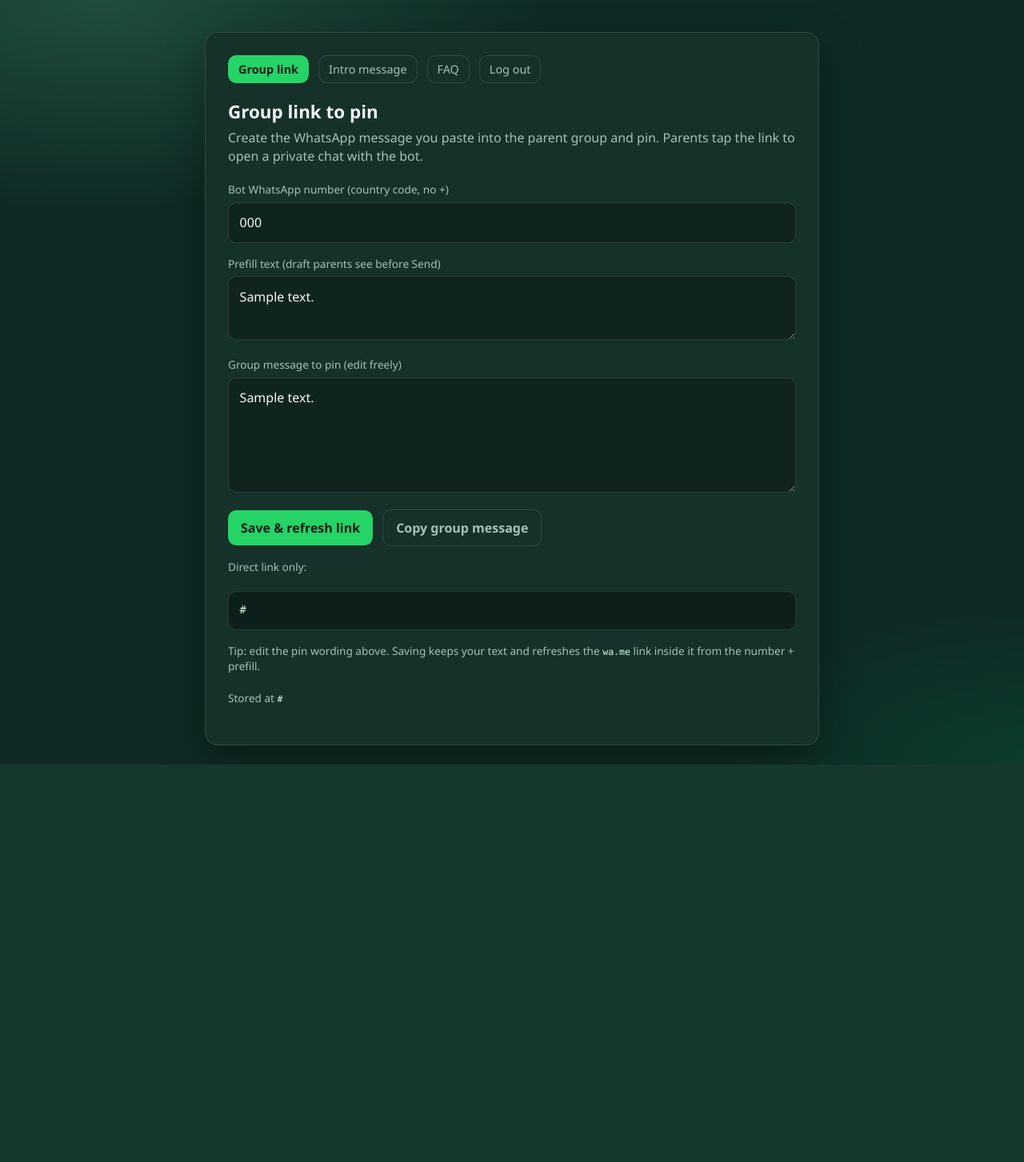
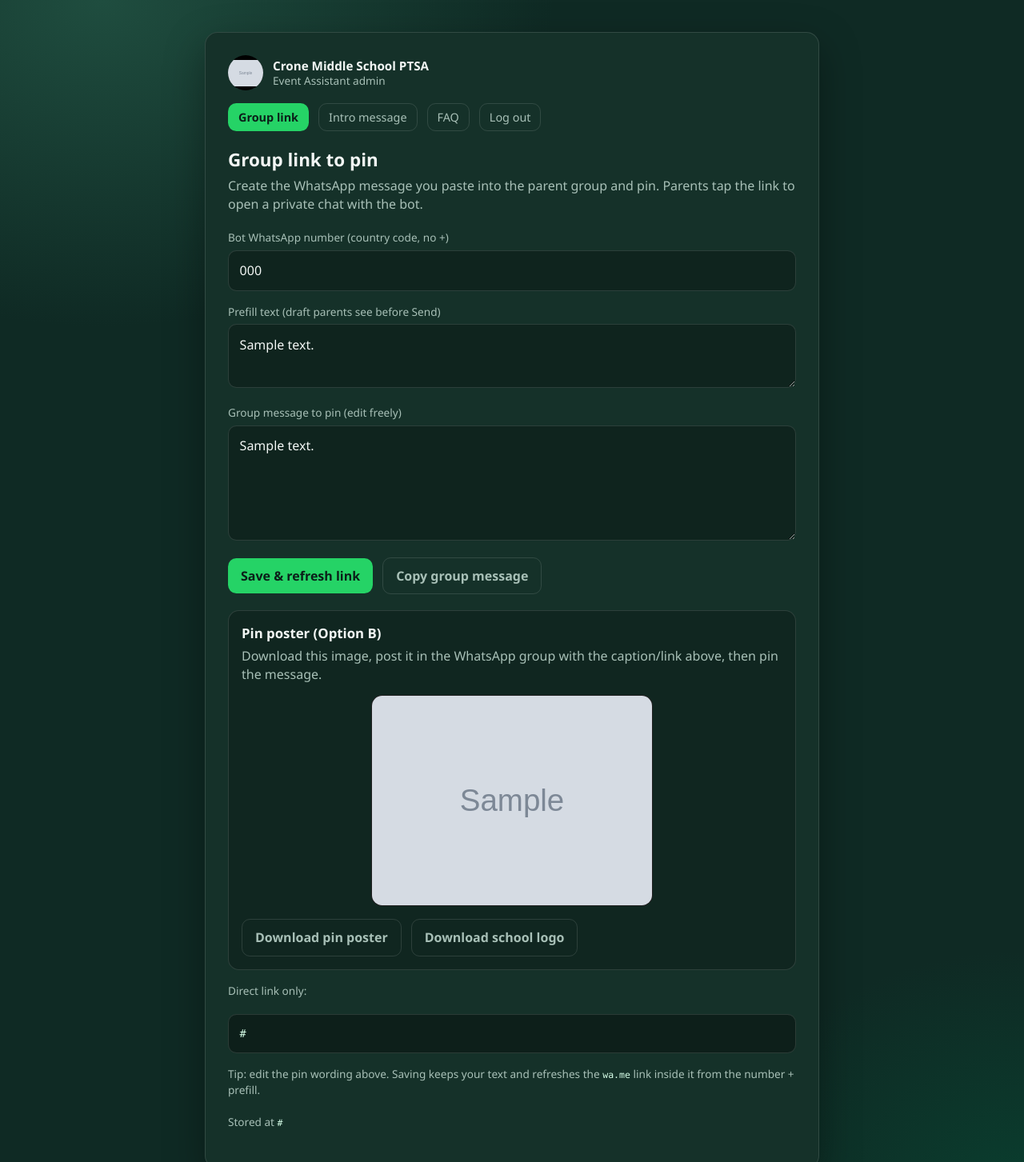
Before and after one commit to donhirye/outlook-invite-addin, a FastAPI app: template whatsapp-hello-bot/app/templates/admin_link.html in a window 1280 px wide. Shown: the top 1453 px of the page at 80% size. Before the commit the page ends 956 px from the top, so only its background shows below. Run offline with FastAPI, Linux system fonts and the light colour scheme; the template is opened without the code that fills it: most values are stand-ins (such as "Sample title", 1, 10 or a date in 2020); grey boxes marked "Sample" are stand-in pictures.

Commit message:
Wire Crone branding images into the admin UI.
Co-authored-by: Cursor <cursoragent@cursor.com>

```diff
--- a/whatsapp-hello-bot/app/main.py
+++ b/whatsapp-hello-bot/app/main.py
@@ -5,12 +5,14 @@ from typing import Any
 
 from fastapi import FastAPI, Form, Request, Response
 from fastapi.responses import HTMLResponse, PlainTextResponse, RedirectResponse
+from fastapi.staticfiles import StaticFiles
 from fastapi.templating import Jinja2Templates
 from itsdangerous import BadSignature, URLSafeSerializer
 from starlette.middleware.sessions import SessionMiddleware
 
 from app.config import (
     ADMIN_PASSWORD,
+    BASE_DIR,
     SECRET_KEY,
     TEMPLATES_DIR,
     WHATSAPP_VERIFY_TOKEN,
@@ -42,6 +44,21 @@ app = FastAPI(title="WhatsApp Hello Bot", docs_url="/docs")
 app.add_middleware(SessionMiddleware, secret_key=SECRET_KEY, session_cookie="hello_bot_session")
 templates = Jinja2Templates(directory=str(TEMPLATES_DIR))
 signer = URLSafeSerializer(SECRET_KEY, salt="admin-auth")
+
+BRANDING_DIR = BASE_DIR / "data" / "branding"
+if BRANDING_DIR.is_dir():
+    app.mount(
+        "/static/branding",
+        StaticFiles(directory=str(BRANDING_DIR)),
+        name="branding",
+    )
+
+BRANDING = {
+    "logo_url": "/static/branding/crone_logo.png",
+    "favicon_url": "/static/branding/crone_favicon.png",
+    "pin_poster_url": "/static/branding/crone-ptsa-assistant-pin.png",
+    "pin_poster_filename": "crone-ptsa-assistant-pin.png",
+}
 
 
 @app.on_event("startup")
@@ -120,9 +137,14 @@ async def metrics() -> dict[str, object]:
     return get_metrics()
 
 
+def _branding_context() -> dict[str, str]:
+    return dict(BRANDING)
+
+
 def _link_context(*, saved: bool = False, error: str | None = None) -> dict[str, object]:
     link = event_link_view()
     return {
+        **_branding_context(),
         "bot_phone": link["bot_phone"] or "",
         "prefill_text": link["prefill_text"] or "",
         "wa_me_link": link["wa_me_link"],
@@ -140,7 +162,7 @@ async def admin_page(request: Request) -> Response:
     return templates.TemplateResponse(
         request,
         "admin.html",
-        {"error": None},
+        {**_branding_context(), "error": None},
     )
 
 
@@ -150,7 +172,7 @@ async def admin_login(request: Request, password: str = Form(...)) -> Response:
         return templates.TemplateResponse(
             request,
             "admin.html",
-            {"error": "Wrong password."},
+            {**_branding_context(), "error": "Wrong password."},
             status_code=401,
         )
     _login(request)
@@ -208,6 +230,7 @@ async def admin_intro_page(request: Request, saved: int = 0) -> Response:
         request,
         "admin_intro.html",
         {
+            **_branding_context(),
             "message": get_greeting(),
             "saved": bool(saved),
         },
@@ -246,6 +269,7 @@ async def admin_faq_page(request: Request, saved: int = 0) -> Response:
         request,
         "admin_faq.html",
         {
+            **_branding_context(),
             "faq_text": faq_text,
             "saved": bool(saved),
             "error": error,
--- a/whatsapp-hello-bot/app/templates/admin_link.html
+++ b/whatsapp-hello-bot/app/templates/admin_link.html
@@ -4,6 +4,7 @@
   <meta charset="utf-8" />
   <meta name="viewport" content="width=device-width, initial-scale=1" />
   <title>Group link — Admin</title>
+  <link rel="icon" href="{{ favicon_url }}" type="image/png" />
   <style>
     :root {
       --bg: #0f2a24;
@@ -38,6 +39,29 @@
       border-radius: 1rem;
       padding: 1.75rem;
       box-shadow: 0 18px 50px rgba(0, 0, 0, 0.35);
+    }
+    .brand {
+      display: flex;
+      align-items: center;
+      gap: 0.75rem;
+      margin-bottom: 1rem;
+    }
+    .brand img {
+      width: 2.75rem;
+      height: 2.75rem;
+      object-fit: contain;
+      border-radius: 999px;
+      background: #000;
+    }
+    .brand-text {
+      font-size: 0.85rem;
+      color: var(--muted);
+      line-height: 1.35;
+    }
+    .brand-text strong {
+      display: block;
+      color: var(--ink);
+      font-size: 0.95rem;
     }
     h1 { margin: 0 0 0.35rem; font-size: 1.4rem; font-weight: 650; }
     p { margin: 0 0 1.25rem; color: var(--muted); line-height: 1.45; }
@@ -85,6 +109,26 @@
       word-break: break-word;
       margin-bottom: 0.75rem;
     }
+    .poster-wrap {
+      margin: 1.25rem 0 0.75rem;
+      padding: 1rem;
+      border: 1px solid var(--border);
+      border-radius: 0.85rem;
+      background: rgba(0, 0, 0, 0.22);
+    }
+    .poster-wrap h2 {
+      margin: 0 0 0.35rem;
+      font-size: 1.05rem;
+      font-weight: 650;
+    }
+    .poster-preview {
+      display: block;
+      width: min(22rem, 100%);
+      margin: 0.85rem auto 1rem;
+      border-radius: 0.85rem;
+      border: 1px solid var(--border);
+      background: #000;
+    }
     button, .link-btn {
       appearance: none;
       border: 0;
@@ -96,6 +140,7 @@
       background: var(--accent);
       color: var(--accent-ink);
       text-decoration: none;
+      display: inline-block;
     }
     .row { display: flex; gap: 0.75rem; align-items: center; flex-wrap: wrap; }
     .link-btn {
@@ -122,6 +167,13 @@
 </head>
 <body>
   <main class="card">
+    <div class="brand">
+      <img src="{{ logo_url }}" alt="Crone Middle School logo" />
+      <div class="brand-text">
+        <strong>Crone Middle School PTSA</strong>
+        Event Assistant admin
+      </div>
+    </div>
     <nav>
       <a class="active" href="/admin/link">Group link</a>
       <a href="/admin/intro">Intro message</a>
@@ -166,6 +218,28 @@
         >Copy group message</button>
       </div>
     </form>
+
+    <section class="poster-wrap">
+      <h2>Pin poster (Option B)</h2>
+      <p style="margin-bottom: 0;">
+        Download this image, post it in the WhatsApp group with the caption/link
+        above, then pin the message.
+      </p>
+      <img
+        class="poster-preview"
+        src="{{ pin_poster_url }}"
+        alt="Crone PTSA Assistant WhatsApp pin poster"
+      />
+      <div class="row">
+        <a
+          class="link-btn"
+          href="{{ pin_poster_url }}"
+          download="{{ pin_poster_filename }}"
+        >Download pin poster</a>
+        <a class="link-btn" href="{{ logo_url }}" download="crone_logo.png">Download school logo</a>
+      </div>
+    </section>
+
     {% if wa_me_link %}
       <p class="meta">Direct link only:</p>
       <div class="copy-box" id="wa-link">{{ wa_me_link }}</div>
```
Also changed, not shown: whatsapp-hello-bot/app/templates/admin.html (+31 -0 lines), whatsapp-hello-bot/app/templates/admin_faq.html (+31 -0 lines), whatsapp-hello-bot/app/templates/admin_intro.html (+31 -0 lines), whatsapp-hello-bot/tests/test_app.py (+6 -0 lines).
